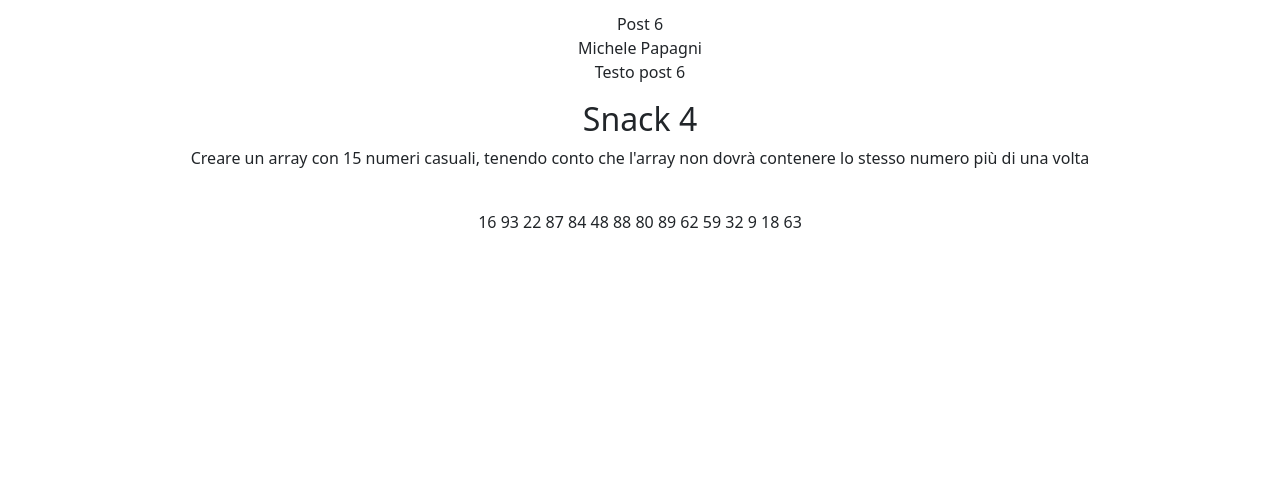
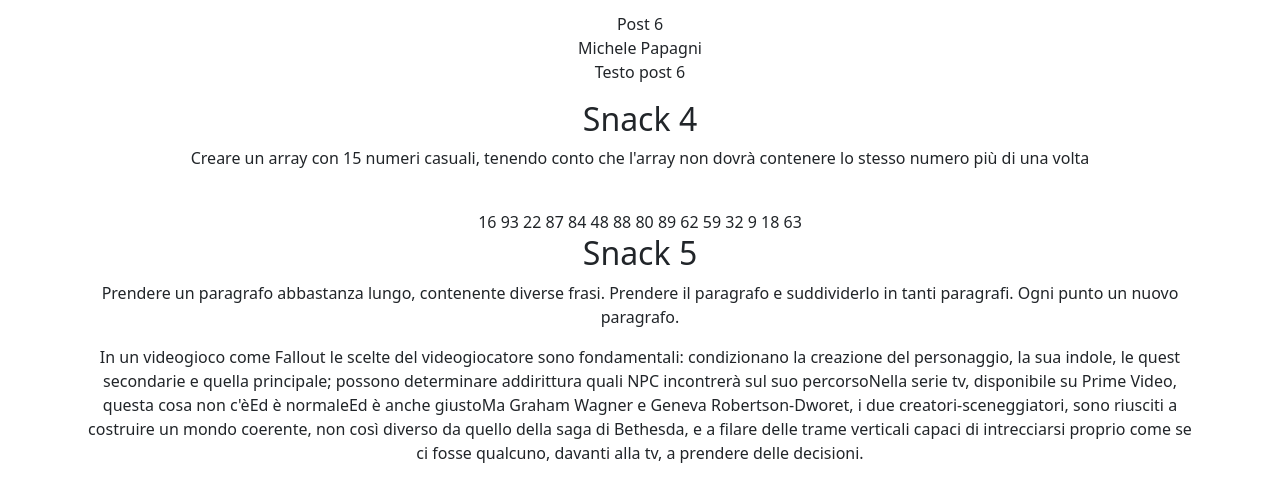
Before and after one commit to Aligern/php-snacks-b1, a PHP site: page / in a window 1280 px wide. Shown: the part 1417-1898 px from the top of the page. Before the commit the page ends 1645 px from the top, so only its background shows below. Run offline with PHP 8.4, Linux system fonts and the light colour scheme.

Commit message:
add Snack 5

```diff
--- a/index.php
+++ b/index.php
@@ -97,6 +97,10 @@ function getArrayOfIntegers($min, $max, $itemsArray) {
     return $numbersArray;
 }
 
+$paragraphs = 'In un videogioco come Fallout le scelte del videogiocatore sono fondamentali: condizionano la creazione del personaggio, la sua indole, le quest secondarie e quella principale; possono determinare addirittura quali NPC incontrerà sul suo percorso. Nella serie tv, disponibile su Prime Video, questa cosa non c\'è. Ed è normale. Ed è anche giusto. Ma Graham Wagner e Geneva Robertson-Dworet, i due creatori-sceneggiatori, sono riusciti a costruire un mondo coerente, non così diverso da quello della saga di Bethesda, e a filare delle trame verticali capaci di intrecciarsi proprio come se ci fosse qualcuno, davanti alla tv, a prendere delle decisioni.';
+
+$paragraph = explode('. ', $paragraphs);
+
 ?>
 
 <!DOCTYPE html>
@@ -182,5 +186,22 @@ function getArrayOfIntegers($min, $max, $itemsArray) {
         ?>
     </div>
 
+    <!-- snack 5 -->
+    <div class="container text-center">
+        <h2> Snack 5 </h2>
+        <p>
+        Prendere un paragrafo abbastanza lungo, contenente diverse frasi. Prendere il paragrafo e suddividerlo in tanti paragrafi. Ogni punto un nuovo paragrafo.
+        </p>
+
+        <p>
+        <?php
+        for ($i = 0; $i < count($paragraph); $i++) {
+            echo $paragraph[$i];
+        }
+        ?>
+
+        </p>
+    </div>
+
 </body>
 </html>
```
